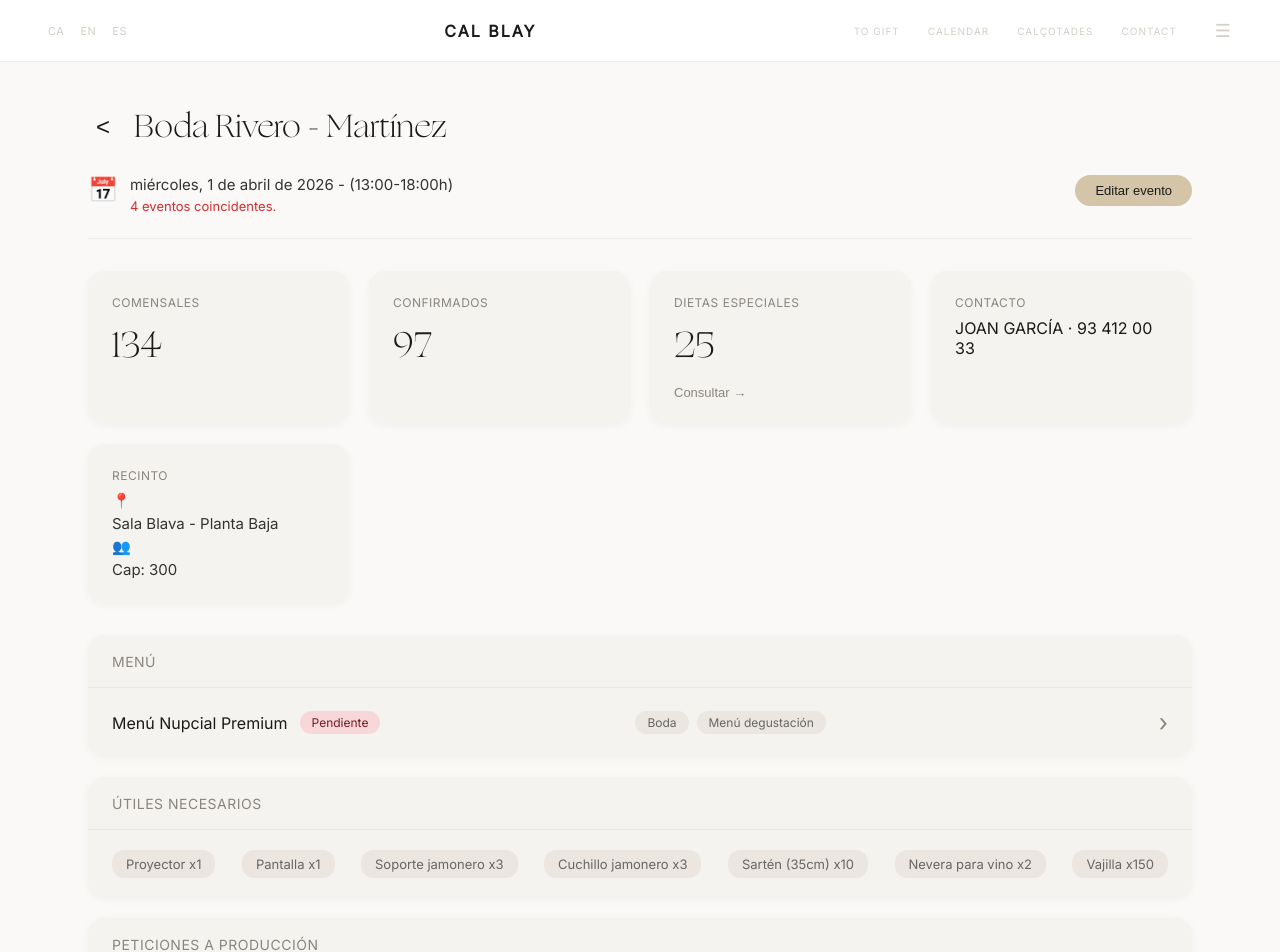
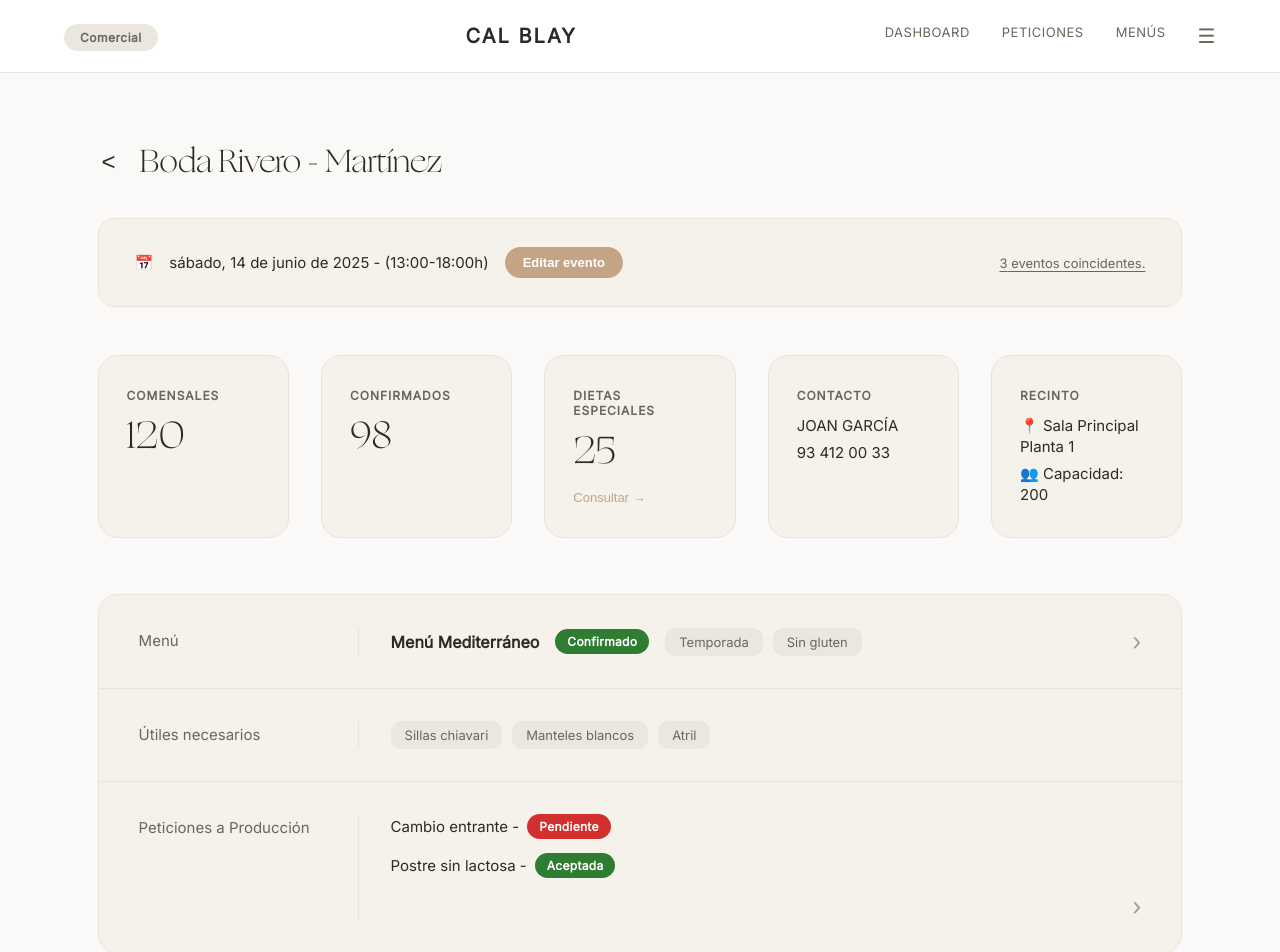
Before and after one commit to PTIN-Projecte/frontend-web, a React (Vite) app: page / in a window 1280 px wide. Shown: the top 952 px of the page. Built offline with nearby package versions, Linux system fonts and the light colour scheme.

Commit message:
pantalla principal hecha con datos inventados de 1 solo evento

```diff
--- a/src/components/EventoInfo.css
+++ b/src/components/EventoInfo.css
@@ -1,107 +1,82 @@
-/* src/components/EventoDetalle.css */
 @font-face {
   font-family: 'CalBlay2';
   src: url('../assets/fonts/CalBlay2.ttf') format('truetype');
-  font-weight: normal;
-  font-style: normal;
 }
-
 @font-face {
   font-family: 'Light';
   src: url('../assets/fonts/Light.ttf') format('truetype');
-  font-weight: normal;
-  font-style: normal;
 }
 
-* {
-  margin: 0;
-  padding: 0;
-  box-sizing: border-box;
+:root {
+  --bg-main: #FAF9F7;
+  --bg-card: #F5F2EB;
+  --border-color: #E8E4DC;
+  --text-main: #2C2A26;
+  --text-light: #6B655B;
+  --badge-green: #2E7D32;
+  --badge-red: #D32F2F;
+  --btn-edit: #C4A484;
 }
 
+* { margin: 0; padding: 0; box-sizing: border-box; }
+
 .layout-principal {
-  display: flex;
-  flex-direction: column;
+  background-color: var(--bg-main);
+  font-family: 'CalBlay2', sans-serif;
+  color: var(--text-main);
   min-height: 100vh;
-  background-color: #faf9f7;
-  font-family: 'CalBlay2', sans-serif;
-  color: #333;
 }
 
-/* ================= HEADER SUPERIOR ================= */
+/* ================= HEADER ================= */
 .header-superior {
   display: flex;
   justify-content: space-between;
   align-items: center;
-  padding: 20px 48px;
-  background-color: #ffffff;
-  border-bottom: 1px solid #f0ede8;
+  padding: 24px 64px; /* Más espaciado horizontal */
+  background: #fff;
+  border-bottom: 1px solid var(--border-color);
 }
 
-.idioma-selector {
-  display: flex;
-  gap: 16px;
-  font-size: 11px;
-  color: #d4cfc7;
+.badge-comercial {
+  background: #EBE7E0;
+  padding: 6px 16px;
+  border-radius: 20px;
+  font-size: 12px;
+  color: var(--text-light);
+  font-weight: 600;
   letter-spacing: 0.5px;
 }
 
-.idioma-selector span {
-  cursor: pointer;
-  transition: color 0.2s;
-}
-
-.idioma-selector span:hover {
-  color: #8a857e;
-}
-
 .logo {
-  font-family: 'CalBlay2', sans-serif;
-  font-size: 16px;
+  font-size: 20px;
   font-weight: bold;
   letter-spacing: 2px;
-  color: #1a1a1a;
 }
 
 .nav-links {
   display: flex;
-  gap: 28px;
-  font-size: 10px;
-  color: #d4cfc7;
-  letter-spacing: 1px;
-  text-transform: uppercase;
-  align-items: center;
+  gap: 32px; /* Más espacio entre links */
+  font-size: 13px;
+  color: var(--text-light);
+  letter-spacing: 0.5px;
 }
 
-.nav-links span {
-  cursor: pointer;
-  transition: color 0.2s;
-}
-
-.nav-links span:hover {
-  color: #8a857e;
-}
-
-.menu-hamburguesa {
-  font-size: 18px;
-  margin-left: 10px;
-}
+.nav-links span { cursor: pointer; transition: color 0.2s; }
+.nav-links span:hover { color: var(--text-main); }
+.menu-hamburguesa { font-size: 20px; cursor: pointer; }
 
 /* ================= CONTENIDO PRINCIPAL ================= */
 .contenido-evento {
-  flex: 1;
-  padding: 40px 48px;
-  max-width: 1200px;
+  max-width: 96%; /* Más ocupante */
   margin: 0 auto;
-  width: 100%;
+  padding: 64px 72px; /* Mucho más espaciado */
 }
 
-/* Título y fecha */
 .evento-header {
   display: flex;
   align-items: center;
-  gap: 16px;
-  margin-bottom: 24px;
+  gap: 20px;
+  margin-bottom: 32px; /* Más espacio debajo del título */
 }
 
 .btn-volver {
@@ -109,107 +84,91 @@
   border: none;
   font-size: 24px;
   cursor: pointer;
-  color: #1a1a1a;
-  padding: 0 8px;
-  transition: color 0.2s;
-}
-
-.btn-volver:hover {
-  color: #8a857e;
+  color: var(--text-main);
+  padding: 4px;
 }
 
 .evento-header h1 {
   font-family: 'Light', sans-serif;
   font-size: 32px;
-  font-weight: 300;
-  color: #1a1a1a;
+  font-weight: 400;
+  letter-spacing: -0.5px;
 }
 
-/* Info principal (fecha + botón editar) */
-.evento-info-principal {
+/* ================= BARRA DE FECHA ================= */
+.fecha-bar {
+  background: var(--bg-card);
+  border: 1px solid var(--border-color);
+  border-radius: 16px;
+  padding: 28px 36px; /* Más aire */
+  margin-bottom: 48px; /* Más separación vertical */
   display: flex;
   justify-content: space-between;
-  align-items: flex-start;
-  margin-bottom: 32px;
-  padding-bottom: 24px;
-  border-bottom: 1px solid #f0ede8;
+  align-items: center;
+  gap: 24px;
 }
 
-.fecha-hora {
+.fecha-info {
   display: flex;
-  gap: 12px;
-  align-items: flex-start;
-}
-
-.icono-calendario {
-  font-size: 24px;
-}
-
-.fecha-texto {
-  display: block;
+  align-items: center;
+  gap: 16px;
   font-size: 15px;
-  color: #333;
-  margin-bottom: 4px;
-}
-
-.eventos-coincidentes {
-  display: block;
-  font-size: 13px;
-  color: #d32f2f;
   font-weight: 500;
 }
 
 .btn-editar-evento {
-  padding: 8px 20px;
-  border-radius: 16px;
+  background: var(--btn-edit);
   border: none;
-  background-color: #d4c4a8;
-  color: #1a1a1a;
+  padding: 8px 18px;
+  border-radius: 20px;
   font-size: 13px;
-  font-weight: 500;
+  font-weight: 600;
   cursor: pointer;
+  color: #fff;
   transition: opacity 0.2s;
 }
+.btn-editar-evento:hover { opacity: 0.85; }
 
-.btn-editar-evento:hover {
-  opacity: 0.9;
+.link-coincidentes {
+  font-size: 13px;
+  color: var(--text-light);
+  text-decoration: underline;
+  text-underline-offset: 3px;
+  cursor: pointer;
 }
 
-/* ================= GRID DE ESTADÍSTICAS ================= */
+/* ================= STATS GRID ================= */
 .stats-grid {
   display: grid;
-  grid-template-columns: repeat(auto-fit, minmax(220px, 1fr));
-  gap: 20px;
-  margin-bottom: 32px;
+  grid-template-columns: repeat(5, 1fr);
+  gap: 32px; /* Más espacio entre tarjetas */
+  margin-bottom: 56px; /* Más espacio hacia abajo */
 }
 
 .stat-card {
-  background-color: #f5f3f0;
-  border-radius: 16px;
-  padding: 24px;
+  background: var(--bg-card);
+  border: 1px solid var(--border-color);
+  border-radius: 20px;
+  padding: 32px 28px; /* Más padding interno */
   display: flex;
   flex-direction: column;
-  gap: 8px;
-  box-shadow: 0 2px 8px rgba(0, 0, 0, 0.04);
+  gap: 12px;
+  min-height: 130px; /* Más alto */
 }
 
 .stat-label {
   font-size: 12px;
-  color: #8a857e;
   text-transform: uppercase;
-  letter-spacing: 0.5px;
+  letter-spacing: 1px;
+  color: var(--text-light);
+  font-weight: 600;
 }
 
 .stat-value {
   font-family: 'Light', sans-serif;
-  font-size: 36px;
+  font-size: 38px; /* Más grande y aireado */
   font-weight: 300;
-  color: #1a1a1a;
-}
-
-.stat-contacto {
-  font-size: 16px;
-  font-family: 'CalBlay2', sans-serif;
+  line-height: 1.1;
 }
 
 .btn-consultar {
@@ -217,165 +176,119 @@
   background: none;
   border: none;
   font-size: 13px;
-  color: #8a857e;
+  color: var(--btn-edit);
   cursor: pointer;
-  margin-top: 4px;
-  transition: color 0.2s;
+  margin-top: auto;
+  font-weight: 500;
+}
+.btn-consultar:hover { text-decoration: underline; }
+
+.stat-contacto, .stat-recinto {
+  display: flex;
+  flex-direction: column;
+  gap: 6px;
+  font-size: 15px;
+  color: var(--text-main);
+  line-height: 1.4;
 }
 
-.btn-consultar:hover {
-  color: #333;
+/* ================= SECCIONES DETALLE ================= */
+.detalle-section {
+  background: var(--bg-card);
+  border: 1px solid var(--border-color);
+  border-radius: 20px;
+  overflow: hidden;
 }
 
-.stat-recinto {
+.detalle-row {
+  display: grid;
+  grid-template-columns: 220px 1fr; /* Columna izquierda más ancha */
+  border-bottom: 1px solid var(--border-color);
+  padding: 32px 40px; /* Mucho más espaciado */
+  transition: background 0.2s;
+}
+.detalle-row:hover { background: rgba(0,0,0,0.01); }
+.detalle-row:last-child { border-bottom: none; }
+
+.detalle-label {
+  font-size: 15px;
+  color: var(--text-light);
+  font-weight: 500;
+  border-right: 1px solid var(--border-color);
+  padding-right: 32px;
   display: flex;
-  flex-direction: column;
-  gap: 4px;
-  font-size: 15px;
-  color: #333;
+  align-items: flex-start;
+  padding-top: 4px;
 }
 
-.icono-ubicacion, .icono-personas {
-  margin-right: 4px;
+.detalle-body {
+  padding-left: 32px;
+  display: flex;
+  align-items: center;
+  gap: 16px;
+  flex-wrap: wrap;
 }
 
-/* ================= SECCIONES CARD ================= */
-.seccion-card {
-  background-color: #f5f3f0;
-  border-radius: 16px;
-  margin-bottom: 20px;
-  overflow: hidden;
-  box-shadow: 0 2px 8px rgba(0, 0, 0, 0.04);
+.menu-nombre { font-weight: 600; font-size: 16px; }
+
+/* BADGES */
+.badge {
+  padding: 5px 12px;
+  border-radius: 20px;
+  font-size: 12px;
+  font-weight: 700;
+  color: #fff;
+  letter-spacing: 0.3px;
 }
+.badge-verde { background-color: var(--badge-green); }
+.badge-rojo { background-color: var(--badge-red); }
+.badge-gris { background-color: #9E9E9E; }
 
-.seccion-header {
-  padding: 16px 24px;
-  border-bottom: 1px solid #ebe7e0;
-}
+/* TAGS Y ELEMENTOS */
+.tags-row, .utiles-body { display: flex; gap: 10px; flex-wrap: wrap; }
 
-.seccion-titulo {
-  font-size: 14px;
-  color: #8a857e;
-  text-transform: uppercase;
-  letter-spacing: 0.5px;
-}
-
-.seccion-contenido {
-  padding: 20px 24px;
-  display: flex;
-  justify-content: space-between;
-  align-items: center;
-}
-
-/* Menú */
-.menu-info {
-  display: flex;
-  align-items: center;
-  gap: 12px;
-  flex: 1;
-}
-
-.menu-nombre {
-  font-size: 16px;
-  color: #1a1a1a;
+.tag-mini {
+  background: #EBE7E0;
+  padding: 6px 14px;
+  border-radius: 10px;
+  font-size: 13px;
+  color: var(--text-light);
   font-weight: 500;
 }
 
-.estado-badge {
-  padding: 4px 12px;
-  border-radius: 12px;
-  font-size: 12px;
+.peticiones-body {
+  flex-direction: column;
+  align-items: flex-start;
+  gap: 14px;
+}
+
+.peticion-row {
+  display: flex;
+  align-items: center;
+  gap: 8px;
+  font-size: 15px;
   font-weight: 500;
 }
 
-.estado-confirmada {
-  background-color: #d4edda;
-  color: #155724;
+.flecha-derecha {
+  margin-left: auto;
+  font-size: 24px;
+  color: var(--text-light);
+  cursor: pointer;
+  opacity: 0.6;
+  transition: opacity 0.2s;
 }
+.flecha-derecha:hover { opacity: 1; }
 
-.estado-pendiente {
-  background-color: #f8d7da;
-  color: #721c24;
+/* ================= RESPONSIVE ================= */
+@media (max-width: 1100px) {
+  .stats-grid { grid-template-columns: repeat(3, 1fr); }
+  .contenido-evento { padding: 48px 32px; }
 }
-
-.estado-cancelado {
-  background-color: #fff3cd;
-  color: #856404;
+@media (max-width: 768px) {
+  .stats-grid { grid-template-columns: 1fr; }
+  .detalle-row { grid-template-columns: 1fr; gap: 16px; }
+  .detalle-label { border-right: none; border-bottom: 1px solid var(--border-color); padding-bottom: 16px; padding-right: 0; }
+  .detalle-body { padding-left: 0; }
+  .header-superior { padding: 20px 24px; flex-wrap: wrap; gap: 16px; }
 }
-
-.menu-tags {
-  display: flex;
-  gap: 8px;
-  flex: 1;
-}
-
-.tag {
-  background-color: #ebe7e0;
-  padding: 4px 12px;
-  border-radius: 12px;
-  font-size: 12px;
-  color: #666;
-}
-
-.seccion-flecha {
-  font-size: 24px;
-  color: #8a857e;
-  cursor: pointer;
-}
-
-/* Útiles grid */
-.utiles-grid {
-  display: flex;
-  flex-wrap: wrap;
-  gap: 10px;
-}
-
-.util-item {
-  background-color: #ebe7e0;
-  padding: 6px 14px;
-  border-radius: 12px;
-  font-size: 13px;
-  color: #666;
-}
-
-/* Peticiones */
-.peticiones-list {
-  flex-direction: column;
-  align-items: flex-start;
-  gap: 12px;
-}
-
-.peticion-item {
-  display: flex;
-  align-items: center;
-  gap: 12px;
-  width: 100%;
-}
-
-.peticion-nombre {
-  flex: 1;
-  font-size: 14px;
-  color: #333;
-}
-
-/* Responsive */
-@media (max-width: 768px) {
-  .stats-grid {
-    grid-template-columns: 1fr;
-  }
-
-  .evento-info-principal {
-    flex-direction: column;
-    gap: 16px;
-  }
-
-  .seccion-contenido {
-    flex-direction: column;
-    align-items: flex-start;
-    gap: 16px;
-  }
-
-  .menu-info, .menu-tags {
-    width: 100%;
-  }
-}
--- a/src/components/EventoInfo.jsx
+++ b/src/components/EventoInfo.jsx
@@ -3,8 +3,6 @@ import './EventoInfo.css';
 import { eventoDb } from '../data/dataEvento';
 
 export default function EventoInfo() {
-
-  //De momento con el .js generado para esto
   const evento = eventoDb[0];
 
   const formatearFecha = (fechaStr) => {
@@ -12,28 +10,25 @@ export default function EventoInfo() {
     return new Date(fechaStr).toLocaleDateString('es-ES', opciones);
   };
 
-  const getEstadoColor = (estado) => {
-    switch(estado?.toLowerCase()) {
-      case 'confirmada': return 'estado-confirmada';
-      case 'pendiente': return 'estado-pendiente';
-      case 'cancelado': return 'estado-cancelado';
-      default: return 'estado-pendiente'; // Por defecto
-    }
+  const getBadgeClass = (estado) => {
+    const e = estado?.toLowerCase();
+    if (e === 'confirmado' || e === 'aceptada') return 'badge-verde';
+    if (e === 'pendiente') return 'badge-rojo';
+    return 'badge-gris';
   };
 
-  //De momento no hay navegación así que se verán cosas en el console log
+
+  // HANDLERS
   const handleVolver = () => {
-    console.log("Volver a la lista de eventos");
-    // Más adelante navigate('/eventos')
+    console.log("← Volver a la lista");
   };
 
   const handleEditarEvento = () => {
     console.log("Editar evento:", evento.id);
-    // Más adelante navigate(`/evento/${evento.id}/editar`)
   };
 
   const handleConsultarDietas = () => {
-    console.log("Consultar dietas especiales del evento:", evento.id);
+    console.log("Consultar dietas especiales:", evento.dietasEspeciales);
   };
 
   const handleVerMenu = () => {
@@ -41,156 +36,109 @@ export default function EventoInfo() {
   };
 
   const handleVerPeticiones = () => {
-    console.log("Ver/Editar peticiones a producción");
+    console.log("Ver peticiones a producción");
   };
 
   return (
     <div className="layout-principal">
 
-      {/* Header superior como el de ListaMenus) */}
+      {/* HEADER SUPERIOR */}
       <header className="header-superior">
-        <div className="idioma-selector">
-          <span>CA</span>
-          <span>EN</span>
-          <span>ES</span>
+        <div className="header-left">
+          <span className="badge-comercial">Comercial</span>
         </div>
-
         <div className="logo">CAL BLAY</div>
-
         <nav className="nav-links">
-          <span>TO GIFT</span>
-          <span>CALENDAR</span>
-          <span>CALÇOTADES</span>
-          <span>CONTACT</span>
+          <span>DASHBOARD</span>
+          <span>PETICIONES</span>
+          <span>MENÚS</span>
           <span className="menu-hamburguesa">☰</span>
         </nav>
       </header>
 
-      {/* Contenido principal */}
       <main className="contenido-evento">
 
-        {/* Título y botón volver */}
+        {/* TÍTULO */}
         <div className="evento-header">
-          <button className="btn-volver" onClick={handleVolver}>
-            &lt;
-          </button>
+          <button className="btn-volver" onClick={handleVolver}>&lt;</button>
           <h1>{evento.nombre}</h1>
         </div>
 
-        {/* Fecha, hora y botón editar */}
-        <div className="evento-info-principal">
-          <div className="fecha-hora">
+        {/* BARRA DE FECHA */}
+        <div className="fecha-bar">
+          <div className="fecha-info">
             <span className="icono-calendario">📅</span>
-            <div>
-              <span className="fecha-texto">
-                {formatearFecha(evento.fecha)} - ({evento.horaInicio}-{evento.horaFin}h)
-              </span>
-              {evento.eventosCoincidentes > 0 && (
-                <span className="eventos-coincidentes">
-                  {evento.eventosCoincidentes} eventos coincidentes.
-                </span>
-              )}
-            </div>
+            <span className="fecha-texto">{formatearFecha(evento.fecha)} - ({evento.horaInicio}-{evento.horaFin}h)</span>
+            <button className="btn-editar-evento" onClick={handleEditarEvento}>Editar evento</button>
           </div>
-
-          <button className="btn-editar-evento" onClick={handleEditarEvento}>
-            Editar evento
-          </button>
+          <span className="link-coincidentes">{evento.eventosCoincidentes} eventos coincidentes.</span>
         </div>
 
-        {/* Grid de estadísticas */}
+        {/* ESTADÍSTICAS */}
         <div className="stats-grid">
-          {/* Comensales */}
           <div className="stat-card">
             <span className="stat-label">COMENSALES</span>
             <span className="stat-value">{evento.comensales}</span>
           </div>
-
-          {/* Confirmados */}
           <div className="stat-card">
-            <span className="stat-label">Confirmados</span>
+            <span className="stat-label">CONFIRMADOS</span>
             <span className="stat-value">{evento.confirmados}</span>
           </div>
-
-          {/* Dietas especiales */}
           <div className="stat-card">
-            <span className="stat-label">Dietas especiales</span>
+            <span className="stat-label">DIETAS ESPECIALES</span>
             <span className="stat-value">{evento.dietasEspeciales}</span>
-            <button className="btn-consultar" onClick={handleConsultarDietas}>
-              Consultar →
-            </button>
+            <button className="btn-consultar" onClick={handleConsultarDietas}>Consultar →</button>
           </div>
-
-          {/* Contacto */}
           <div className="stat-card">
-            <span className="stat-label">Contacto</span>
-            <span className="stat-value stat-contacto">
-              {evento.contacto.nombre} · {evento.contacto.telefono}
-            </span>
+            <span className="stat-label">CONTACTO</span>
+            <div className="stat-contacto">
+              <span>{evento.contacto.nombre}</span>
+              <span>{evento.contacto.telefono}</span>
+            </div>
           </div>
-
-          {/* Recinto */}
           <div className="stat-card">
-            <span className="stat-label">Recinto</span>
+            <span className="stat-label">RECINTO</span>
             <div className="stat-recinto">
-              <span className="icono-ubicacion">📍</span>
-              <span>{evento.recinto.nombre}</span>
-              <span className="icono-personas">👥</span>
-              <span>Cap: {evento.recinto.capacidad}</span>
+              <span>📍 {evento.recinto.nombre}</span>
+              <span>👥 Capacidad: {evento.recinto.capacidad}</span>
             </div>
           </div>
         </div>
 
-        {/* Sección Menú */}
-        <div className="seccion-card">
-          <div className="seccion-header">
-            <span className="seccion-titulo">Menú</span>
+        {/* SECCIONES DETALLE */}
+        <div className="detalle-section">
+          <div className="detalle-row" onClick={handleVerMenu}>
+            <div className="detalle-label">Menú</div>
+            <div className="detalle-body">
+              <span className="menu-nombre">{evento.menu.nombre}</span>
+              <span className={`badge ${getBadgeClass(evento.menu.estado)}`}>{evento.menu.estado}</span>
+              <div className="tags-row">
+                {evento.menu.tags.map((t, i) => <span key={i} className="tag-mini">{t}</span>)}
+              </div>
+              <span className="flecha-derecha">›</span>
+            </div>
           </div>
-          <div className="seccion-contenido" onClick={handleVerMenu}>
-            <div className="menu-info">
-              <span className="menu-nombre">{evento.menu.nombre}</span>
-              <span className={`estado-badge ${getEstadoColor(evento.menu.estado)}`}>
-                {evento.menu.estado}
-              </span>
-            </div>
-            <div className="menu-tags">
-              {evento.menu.tags?.map((tag, idx) => (
-                <span key={idx} className="tag">{tag}</span>
+
+          <div className="detalle-row">
+            <div className="detalle-label">Útiles necesarios</div>
+            <div className="detalle-body utiles-body">
+              {evento.utilesNecesarios.map((u, i) => (
+                <span key={i} className="tag-mini">{u.nombre}</span>
               ))}
             </div>
-            <span className="seccion-flecha">›</span>
           </div>
-        </div>
 
-        {/* Sección Útiles necesarios */}
-        <div className="seccion-card">
-          <div className="seccion-header">
-            <span className="seccion-titulo">Útiles necesarios</span>
-          </div>
-          <div className="seccion-contenido utiles-grid">
-            {evento.utilesNecesarios?.map((util, idx) => (
-              <span key={idx} className="util-item">
-                {util.nombre} x{util.cantidad}
-              </span>
-            ))}
-          </div>
-        </div>
-
-        {/* Sección Peticiones a Producción */}
-        <div className="seccion-card">
-          <div className="seccion-header">
-            <span className="seccion-titulo">Peticiones a Producción</span>
-          </div>
-          <div className="seccion-contenido peticiones-list" onClick={handleVerPeticiones}>
-            {evento.peticionesProduccion?.map((peticion, idx) => (
-              <div key={idx} className="peticion-item">
-                <span className="peticion-nombre">{peticion.item}</span>
-                <span className={`estado-badge ${getEstadoColor(peticion.estado)}`}>
-                  {peticion.estado}
-                </span>
-              </div>
-            ))}
-            <span className="seccion-flecha">›</span>
+          <div className="detalle-row" onClick={handleVerPeticiones}>
+            <div className="detalle-label">Peticiones a Producción</div>
+            <div className="detalle-body peticiones-body">
+              {evento.peticionesProduccion.map((p, i) => (
+                <div key={i} className="peticion-row">
+                  <span>{p.item} - </span>
+                  <span className={`badge ${getBadgeClass(p.estado)}`}>{p.estado}</span>
+                </div>
+              ))}
+              <span className="flecha-derecha">›</span>
+            </div>
           </div>
         </div>
 
--- a/src/data/dataEvento.js
+++ b/src/data/dataEvento.js
@@ -1,92 +1,29 @@
 export const eventoDb = [
-    {
+  {
     id: 1,
     nombre: "Boda Rivero - Martínez",
-    fecha: "2026-04-01",
+    fecha: "2025-06-14",
     horaInicio: "13:00",
     horaFin: "18:00",
-    eventosCoincidentes: 4,
-
-    comensales: 134,
-    confirmados: 97,
+    eventosCoincidentes: 3,
+    comensales: 120,
+    confirmados: 98,
     dietasEspeciales: 25,
-
-    contacto: {
-        nombre: "JOAN GARCÍA",
-        telefono: "93 412 00 33"
+    contacto: { nombre: "JOAN GARCÍA", telefono: "93 412 00 33" },
+    recinto: { nombre: "Sala Principal Planta 1", capacidad: 200 },
+    menu: {
+      nombre: "Menú Mediterráneo",
+      estado: "Confirmado",
+      tags: ["Temporada", "Sin gluten"]
     },
-
-    recinto: {
-        nombre: "Sala Blava - Planta Baja",
-        capacidad: 300
-    },
-
-    menu: {
-        nombre: "Menú Nupcial Premium",
-        estado: "Pendiente",
-        tags: ["Boda", "Menú degustación"]
-    },
-
     utilesNecesarios: [
-        { nombre: "Proyector", cantidad: 1 },
-        { nombre: "Pantalla", cantidad: 1 },
-        { nombre: "Soporte jamonero", cantidad: 3 },
-        { nombre: "Cuchillo jamonero", cantidad: 3 },
-        { nombre: "Sartén (35cm)", cantidad: 10 },
-        { nombre: "Nevera para vino", cantidad: 2 },
-        { nombre: "Vajilla", cantidad: 150 }
+      { nombre: "Sillas chiavari" },
+      { nombre: "Manteles blancos" },
+      { nombre: "Atril" }
     ],
-
     peticionesProduccion: [
-        { item: "Proyector", estado: "Confirmada" },
-        { item: "Pantalla", estado: "Confirmada" },
-        { item: "Menú vegano", estado: "Pendiente" },
-        { item: "Menú sin frutos secos", estado: "Pendiente" }
+      { item: "Cambio entrante", estado: "Pendiente" },
+      { item: "Postre sin lactosa", estado: "Aceptada" }
     ]
-    },
-    {
-    id: 2,
-    nombre: "Conferencia Tech Innovate",
-    fecha: "2026-06-15",
-    horaInicio: "09:00",
-    horaFin: "14:30",
-    eventosCoincidentes: 2,
-
-    comensales: 250,
-    confirmados: 210,
-    dietasEspeciales: 45,
-
-    contacto: {
-        nombre: "ELENA MARÍN",
-        telefono: "91 555 22 11"
-    },
-
-    recinto: {
-        nombre: "Auditorio Principal - Ala Norte",
-        capacidad: 500
-    },
-
-    menu: {
-        nombre: "Catering Ejecutivo Buffet",
-        estado: "Confirmado",
-        tags: ["Corporativo", "Networking", "Finger Food"]
-    },
-
-    utilesNecesarios: [
-        { nombre: "Micrófonos inalámbricos", cantidad: 4 },
-        { nombre: "Atril de madera", cantidad: 1 },
-        { nombre: "Mesas de apoyo", cantidad: 8 },
-        { nombre: "Mantelería blanca", cantidad: 25 },
-        { nombre: "Puntos de carga USB", cantidad: 10 },
-        { nombre: "Termos de café", cantidad: 12 },
-        { nombre: "Copas de agua", cantidad: 250 }
-    ],
-
-    peticionesProduccion: [
-        { item: "Sonido y PA", estado: "Confirmada" },
-        { item: "Wifi Alta Velocidad", estado: "Confirmada" },
-        { item: "Opciones Celíacas", estado: "En Revisión" },
-        { item: "Traducción simultánea", estado: "Pendiente" }
-    ]
-}
+  }
 ];
```
